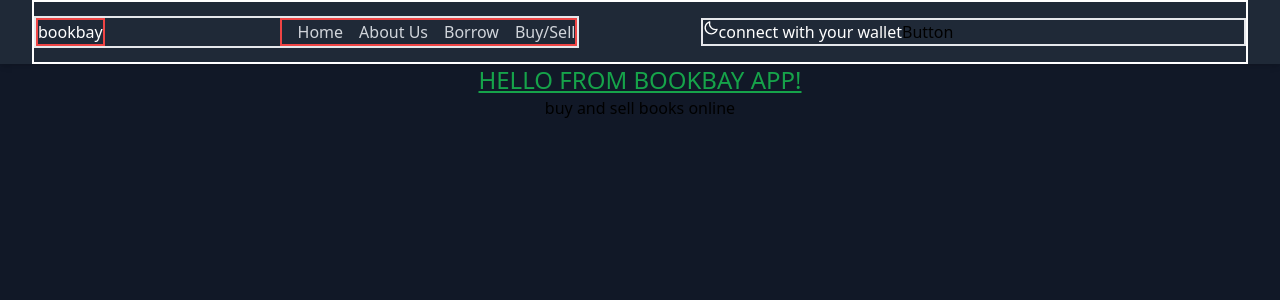
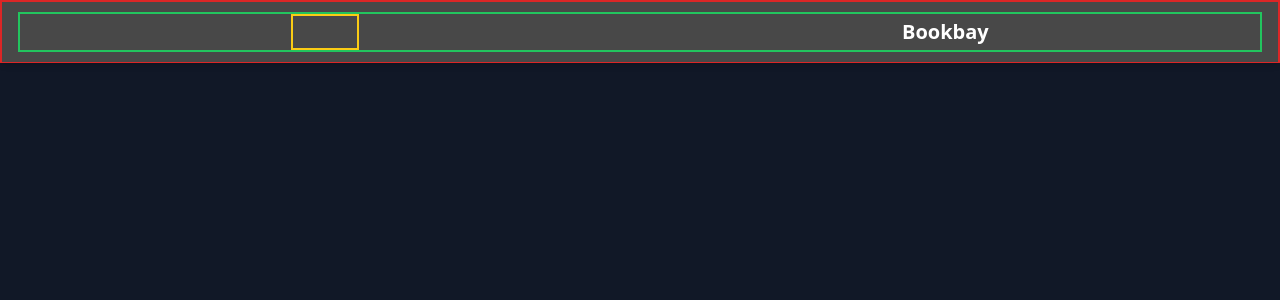
Before and after one commit to smartrogo/Bookbay, a React (Vite) app: page / in a window 1280 px wide. Shown: the top 300 px of the page. Built offline with nearby package versions, Linux system fonts and the light colour scheme.

Commit message:
setting project environment

```diff
--- a/src/App.jsx
+++ b/src/App.jsx
@@ -1,11 +1,13 @@
 import React from "react";
 import "./App.css";
-import Navbar from "./components/Navbar";
+// import Navbar from "./components/Navbar";
+import { Header2 } from "./components/Header";
 
 function App() {
   return (
     <div className="bg-gray-900 h-screen flex flex-col">
-      <Navbar />
+      {/* <Navbar /> */}
+      <Header2 />
       <h1 className="text-center text-green-600 underline text-2xl">
         HELLO FROM BOOKBAY APP!
       </h1>
--- /dev/null
+++ b/src/components/Header.jsx
@@ -0,0 +1,94 @@
+import React from 'react';
+import { useState, useEffect } from 'react';
+import {RxCross1} from 'react-icons/rx';
+import {RiMenu3Line} from 'react-icons/ri';
+// import { Button } from './Button';
+import { Button } from './Button';
+import { useRef } from 'react';
+// import { NavLink } from 'react-router-dom';
+// import { useNavigate } from 'react-router-dom';
+// import { Login } from '../routes/Login';
+
+
+export const Header2 = () => {
+  const [active, setActive] = useState(false)
+
+  const handleNavbar = () => {
+    setActive(!active)
+  }
+
+  let menuRef = useRef();
+
+  useEffect(() => {
+    let handler = (e) => {
+      if (!menuRef.current.contains(e.target)) {
+        setActive(false)
+      }
+    }
+
+    document.addEventListener('mousedown', handler)
+
+    return () => {
+      document.removeEventListener('mousedown', handler)
+    }
+  })
+
+//   const navLinkStyle = ({ isActive }) => {
+//     return {
+//     textDecoration: isActive ? 'underline' : 'none',
+//     textDecorationColor: isActive ? '#0F9D58': 'none',
+//     textDecorationThickness: isActive ? '2px' : '0px'
+//     }
+//   }
+
+//   const next = useNavigate()
+  return (
+    <div className='bg-[#484848] fixed px-2 border-2 border-red-600 sm:px-4 py-2.5 z-20 top-0 left-0 border-b shadow-md border-gray-500 w-full text-white flex '>
+
+      <div className='container border-2 border-green-500 flex flex-wrap items-center justify-around mx-auto'>
+
+
+
+        <div className=' items-center justify-between border-2 border-yellow-400'>
+
+          <div className=' absolute right-8 top-[18px] items-center text-center mb-4 flex sm:hidden cursor-pointer scale-150 '>
+            <RiMenu3Line onClick={ handleNavbar } style={{ color: 'white', textAlign: 'center'}}/>
+          </div>
+
+          {/* Desktop view */}
+          <ul className='hidden sm:flex gap-8 p-4 w-full uppercase md:text-sm md:font-bold font-popins rounded-lg text-[#f5f5f5]'>
+            <li className='hover:underline hover:decoration-[#0F9D58] hover:decoration-2 underline-offset-4'>
+              {/* <NavLink  style={navLinkStyle} to='/'>Home</NavLink> */}
+            </li>
+            <li className='hover:underline hover:decoration-[#0F9D58] hover:decoration-2 underline-offset-4'>
+              {/* <NavLink style={navLinkStyle} to='/about'>About</NavLink> */}
+            </li>
+            {/* <Button next={() => next('Login')} primaryGreen='#0f9d58' ml='5px' typeValue='Login'/> */}
+          </ul>
+
+          {/* Mobile view */}
+          <div ref={menuRef} className={active ? 'cursor-pointer border-2 try flex flex-col items-start p-3 fixed inset-0 right-[30%] uppercase h-full bg-black/50 backdrop-blur-sm gap-5 transition delay-700 duration-300 ease-in-out sm:hidden' : 'hidden'}>
+            <ul className='flex flex-col'>
+              <RxCross1 onClick={handleNavbar} className='close mt-7 right-0 text-white font-medium text-[25px] leading-5 not-italic'/>
+              <li className='hover:underline hover:decoration-[#0F9D58] underline-offset-8 text-white font-medium text-[16px] leading-5 not-italic'>
+                {/* <NavLink style={navLinkStyle} to='/'>Home</NavLink> */}
+              </li>
+              <li className='hover:underline hover:decoration-[#0F9D58] hover:decoration-2 underline-offset-4 text-white font-medium text-[16px] leading-5 not-italic'>
+                {/* <NavLink style={navLinkStyle} to='/about'>About</NavLink> */}
+              </li>
+            </ul>
+            <div  className='flex justify-start'>
+              <Button primaryGreen='#0f9d58'/>
+            </div>
+          </div>
+
+        </div>
+
+       <a href="" className='flex items-center'>
+          <span className='self-center text-xl font-semibold whitespace-nowrap dark:text-white'> Bookbay</span>
+        </a>
+
+      </div>
+    </div>
+  )
+}
--- a/src/components/Navbar.jsx
+++ b/src/components/Navbar.jsx
@@ -48,7 +48,9 @@ const Navbar = () => {
                     <BiMoon className="text-white"/>
                 </div>
 
-                <span className="text-white">connect with your wallet</span>
+                <span className="text-white">
+                  <a href="">connect with your wallet</a>
+                </span>
                 <Button />
 
             </div>
```
